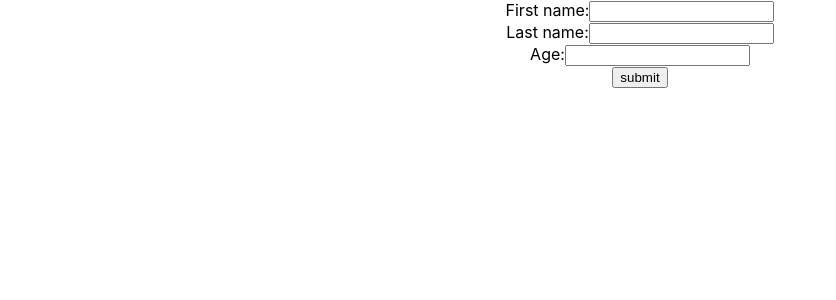
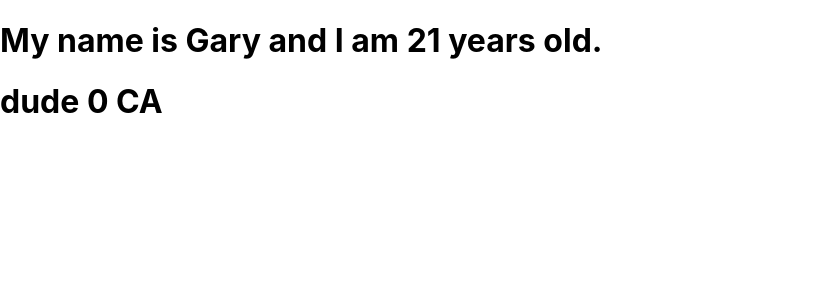
Before and after one commit to gchan82/react-typescript, a React (Create React App) app: page / in a window 1280 px wide. Shown: the top 300 px of the page, without its empty margins (0-836 px from the left). Built offline with nearby package versions, Linux system fonts and the light colour scheme; the HTML template or start-up script is replaced by a standard one.

Commit message:
Typescript

```diff
--- a/src/App.js
+++ b/src/App.js
@@ -1,51 +1,15 @@
+// contd 15(4:02)
+
 import React, { Component } from 'react';
-import './App.css';
+import MyClass from './Components/MyClass';
+import MyComp from './Components/MyComp.tsx';
 
 class App extends Component {
-
-  onClick = () => {
-    console.log(this.firstName.value);
-    console.log(this.lastName.value);
-    console.log(this.age.value);
-  }
-  onKeyUp = (target, e) => {
-    console.log(e.keyCode);
-    if (e.keyCode === 13) {
-      switch (target) {
-        case 'firstName':
-          this.lastName.focus();
-          break;
-        case 'lastName':
-          this.age.focus();
-          break;
-        case 'age':
-          this.submit.focus();
-          break;
-        default:
-          this.firstName.focus();
-          break;
-      }
-    }
-  }
   render() {
     return (
       <div className="App">
-        <div>
-          <span>First name:</span>
-          <input ref={(input) => { this.firstName = input }} onKeyUp={this.onKeyUp.bind(this, 'firstName')} type="text" />
-
-        </div>
-        <div>
-          <span>Last name:</span>
-          <input type="text" ref={(input) => { this.lastName = input }} onKeyUp={this.onKeyUp.bind(this, 'lastName')} />
-        </div>
-        <div>
-          <span>Age:</span>
-          <input type="text" ref={(input) => { this.age = input }} onKeyUp={this.onKeyUp.bind(this, 'age')} />
-        </div>
-        <div>
-          <input type="submit" value="submit" ref={(input) => { this.submit = input }} onClick={this.onClick} onKeyUp={this.onKeyUp.bind(this, 'submit')} />
-        </div>
+        <MyClass isMarried={false}/>
+        <MyComp name={'dude'} isMarried={false} kids={0} livedIn={'CA'} />
       </div>
     )
   }
--- /dev/null
+++ b/src/Components/MyClass.tsx
@@ -0,0 +1,25 @@
+import React, { Component } from 'react';
+
+export interface MyClassProps {name?: string; isMarried: boolean; }
+export interface MyClassState {age: number; }
+
+class MyClass extends Component <MyClassProps, MyClassState>{
+
+public static defaultProps: Partial<MyClassProps> = {
+  name: 'Gary'
+}
+
+state = {
+  age: 21
+}
+
+  render(){
+    return(
+      <div className="MyClass">
+        <h1>My name is {this.props.name} and I am {this.state.age} years old.</h1>
+      </div>
+    )
+  }
+}
+
+export default MyClass;
--- /dev/null
+++ b/src/Components/MyComp.tsx
@@ -0,0 +1,19 @@
+import React from 'react';
+
+type MyCompProps = {
+  name: 'Gary Chan' | 'dude',
+  isMarried: boolean,
+  kids: 0 | 2 | 4,
+  livedIn?: ['CA', 'AZ']
+}
+
+const MyComp = (props: MyCompProps) => {
+    return (
+      <div>
+        <h1>{props.name} {props.isMarried} {props.kids} {props.livedIn}</h1>
+
+      </div>
+    )
+}
+
+export default MyComp;
--- /dev/null
+++ b/src/react-app-env.d.ts
@@ -0,0 +1 @@
+/// <reference types="react-scripts" />
```
Also changed, not shown: package.json (+7 -1 lines), tsconfig.json (added, +25 -0 lines), 1 other file (tests, documents, lock files or other folders).
